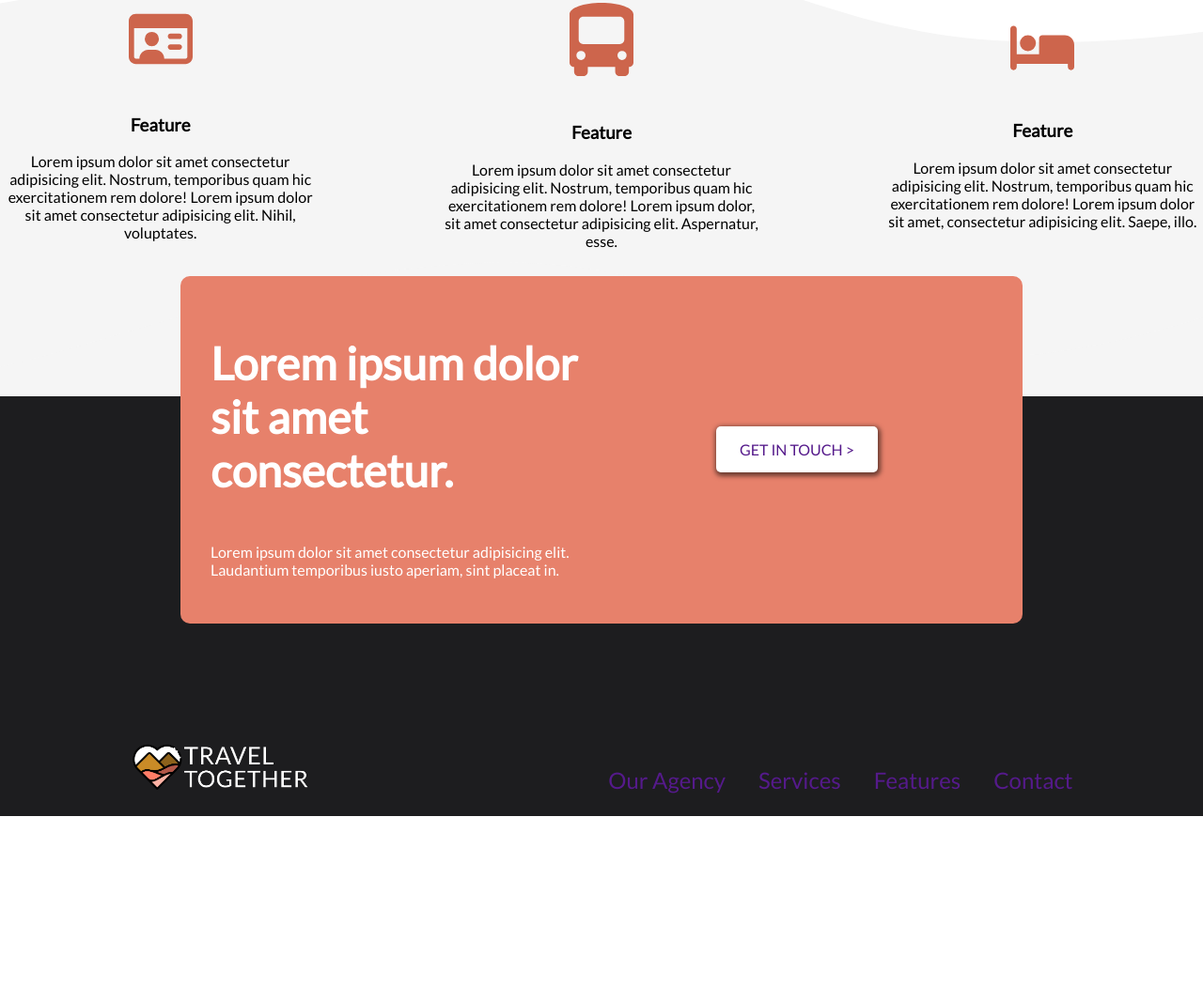
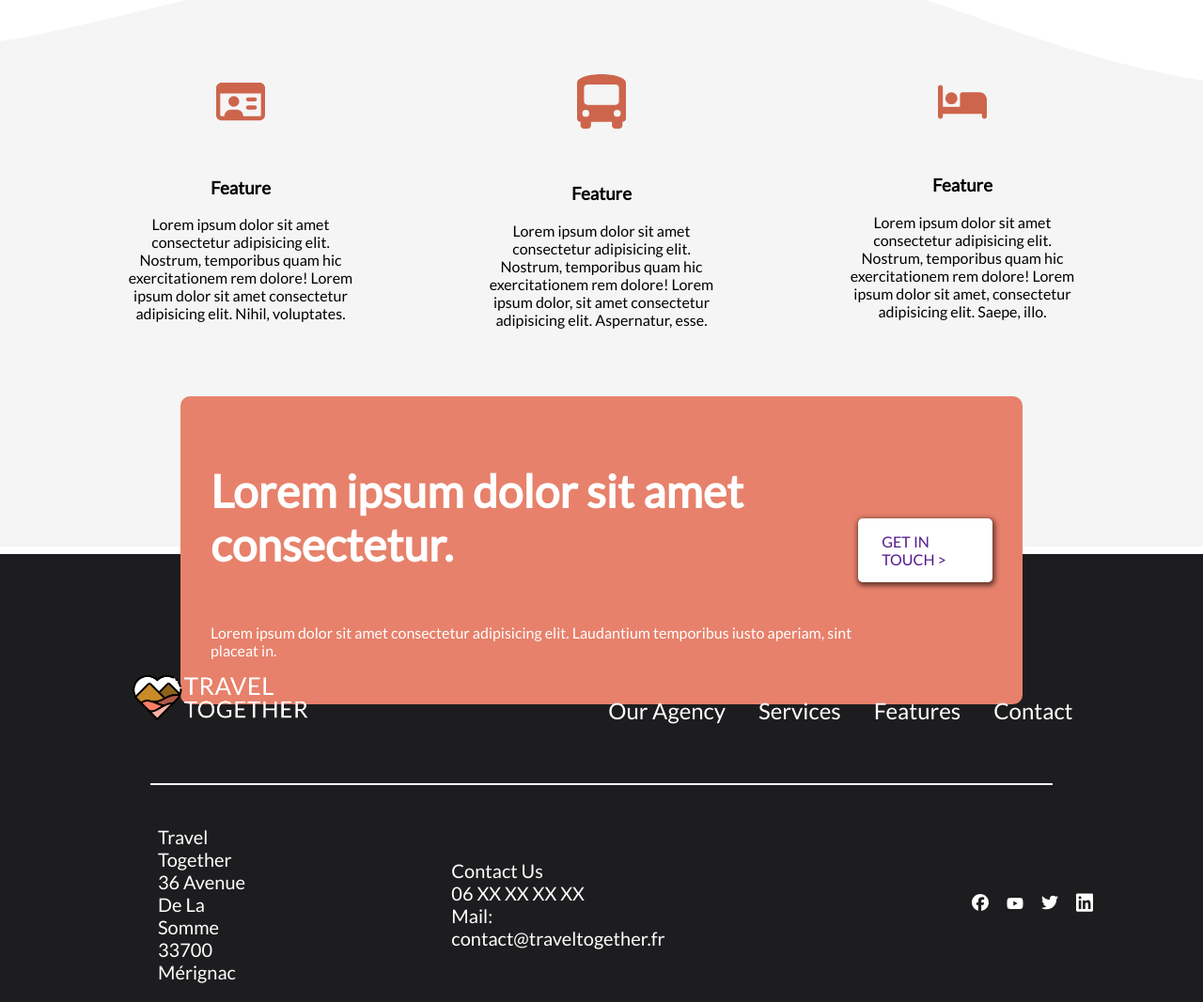
Before and after one commit to Loreshadow/Travel-Together, a website: page index.html in a window 1280 px wide. Shown: the part 1557-2624 px from the top of the page at 94% size. Before the commit the page ends 2426 px from the top, so only its background shows below. Drawn offline with Linux system fonts and the light colour scheme; files whose address does not match are found by name.

Commit message:
added footer and changed the position of the bottom banner

```diff
--- a/assets/scss/abstract/_mixins.scss
+++ b/assets/scss/abstract/_mixins.scss
@@ -41,7 +41,7 @@
 // features card
 
 @mixin feature {
-    width: 30%;
+    width: 20%;
     display: flex;
     flex-direction: column;
     justify-content: center;
--- a/assets/scss/layout/_footer.scss
+++ b/assets/scss/layout/_footer.scss
@@ -3,47 +3,63 @@
 @use "../base/base.scss" as base;
 @use "../abstract/mixins.scss" as mixin;
 
+
 .footer-container {
     background-color: #1D1D1F;
-}
-
-#bottom-banner {
-    display: flex;
-    justify-content: flex-start;
-    margin: 0 auto;
-    padding: 2.5%;
-    width: 70%;
-    background-color: #E7816B;
-    border-radius: v.$radius;
-    position: relative;
-    top: -8rem;
-
-    .banner-content {
-        display: flex;
-        flex-direction: column;
-        align-items: center;
-        width: 50%;
-        color: white;
-    }
-    .bottom-banner-cta {
-        display: flex;
-        flex-direction: column;
-        justify-content: center;
-        margin: 0 auto;
-
-        a {
-            padding: 15px 25px;
-        }
-    }
+    z-index: -1;
 }
 
 .footer-content {
     display: flex;
     justify-content: space-around;
+    position: relative;
+    width: 100%;
+    padding-top: 10%;
     .logo-container {
         width:  15%;
         img {
             max-width: 100%;
         }
     }
+    .menu-item {
+        color: white;
+    }
 }
+
+.footer-content::after {
+    content: "";
+    display: inline-block;
+    width: 75%;
+    height: 2px;
+    background-color: white;
+    position: absolute;
+    bottom: -20%;
+}
+
+.footer-contact {
+    display: flex;
+    align-items: center;
+    justify-content: center;
+    color: white;
+    margin-top: 5%;
+    margin-left: 10%;
+    font-size: 1.25rem;
+    .contact-content-left {
+        list-style: none;
+    }
+    .contact-content-right {
+        list-style: none;
+        margin-left: 15%;
+    }
+    .socials-container {
+        display: flex;
+        margin-left: 50%;
+        list-style: none;
+        .social-icon {
+            width: 15%;
+            img {
+                width: 50%;
+            }
+        }
+    }
+}
--- a/assets/scss/main/_features.scss
+++ b/assets/scss/main/_features.scss
@@ -4,15 +4,20 @@
 @use "../abstract/mixins.scss" as mixin;
 
 // page scss de la section features
+#features {
+    z-index: 10;
+}
+
 .features-container {
     display: flex;
     justify-content: center;
     width: 100%;
     margin: 0 auto;
+    margin-bottom: -12.5%;
     gap: 10%;
     background-image: url(../svg/wave.svg);
     background-size: cover;
-    height: 70vh;
+    height: 90vh;
 }
 
 .features-heading {
@@ -32,3 +37,32 @@
 .feature-card {
     @include mixin.feature;
 }
+
+#bottom-banner {
+    display: flex;
+    justify-content: flex-start;
+    margin: 0 auto;
+    margin-bottom: -10rem;
+    padding: 2.5%;
+    width: 70%;
+    border-radius: v.$radius;
+    background-color: #E7816B;
+    position: relative;
+    .banner-content {
+        display: flex;
+        flex-direction: column;
+        align-items: center;
+        width: 100%;
+        color: white;
+    }
+    .bottom-banner-cta {
+        display: flex;
+        flex-direction: column;
+        justify-content: center;
+        margin: 0 auto;
+
+        a {
+            padding: 15px 25px;
+        }
+    }
+}
--- a/index.html
+++ b/index.html
@@ -64,7 +64,7 @@
             </div>
         </div>
     </section>
-    <section>
+    <section id="features">
         <div class="features-heading">
             <h2>Features</h2>
         </div>
@@ -97,9 +97,6 @@
                 </div>
             </div>
         </div>
-    </section>
-    <footer>
-        <div class="footer-container">
         <div id="bottom-banner">
             <div class="banner-content">
                 <h1>Lorem ipsum dolor sit amet consectetur.</h1>
@@ -109,6 +106,9 @@
             <a href="" class="cta">GET IN TOUCH ></a>
             </div>
         </div>
+    </section>
+    <footer>
+        <div class="footer-container">
             <div class="footer-content">
                 <div class="logo-container">
                     <img src="assets/img/img/Logo-white.png" alt="">
@@ -122,6 +122,28 @@
                     </ul>
                 </div>
             </div>
+            <div class="footer-contact-container">
+                <div class="footer-contact">
+                    <ul class="contact-content-left">
+                        <li>Travel Together</li>
+                        <li>36 Avenue De La Somme</li>
+                        <li>33700 Mérignac</li>
+                    </ul>
+                    <ul class="contact-content-right">
+                        <li>Contact Us</li>
+                        <li>06 XX XX XX XX</li>
+                        <li>Mail: contact@traveltogether.fr</li>
+                    </ul>
+                    <div class="socials">
+                        <ul class="socials-container">
+                            <li class="social-icon"><img src="assets/svg/facebook-brands.svg" alt=""></li>
+                            <li class="social-icon"><img src="assets/svg/youtube-brands.svg" alt=""></li>
+                            <li class="social-icon"><img src="assets/svg/twitter-brands.svg" alt=""></li>
+                            <li class="social-icon"><img src="assets/svg/linkedin-brands.svg" alt=""></li>
+                        </ul>
+                    </div>
+                </div>
+            </div>
         </div>
     </footer>
    </main>
```
Also changed, not shown: assets/css/style.css, assets/svg/facebook-brands.svg (added), assets/svg/linkedin-brands.svg (added), assets/svg/twitter-brands.svg (added), assets/svg/youtube-brands.svg (added), 2 other files. Lines whose indentation alone changed are shown as unchanged.
